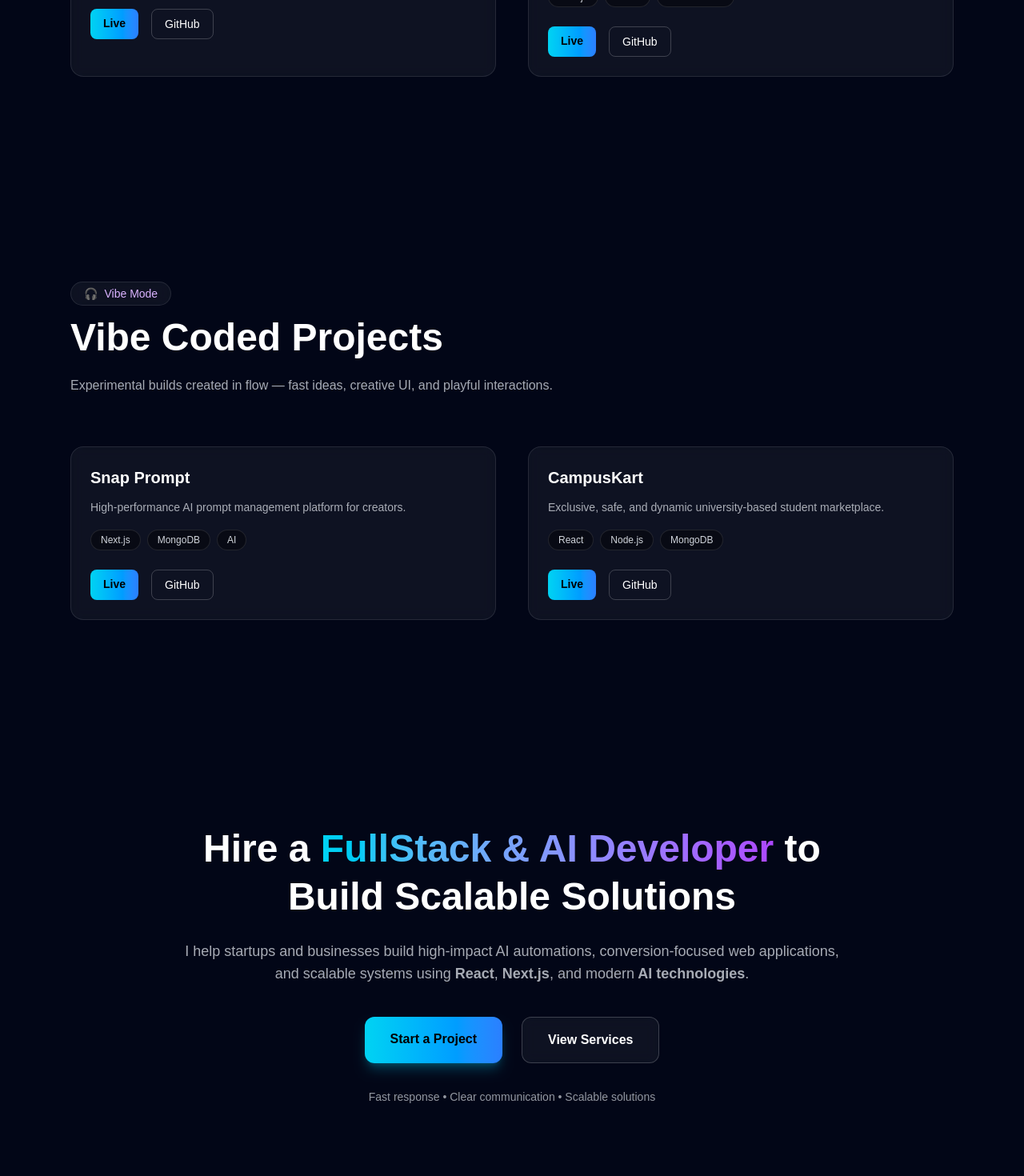
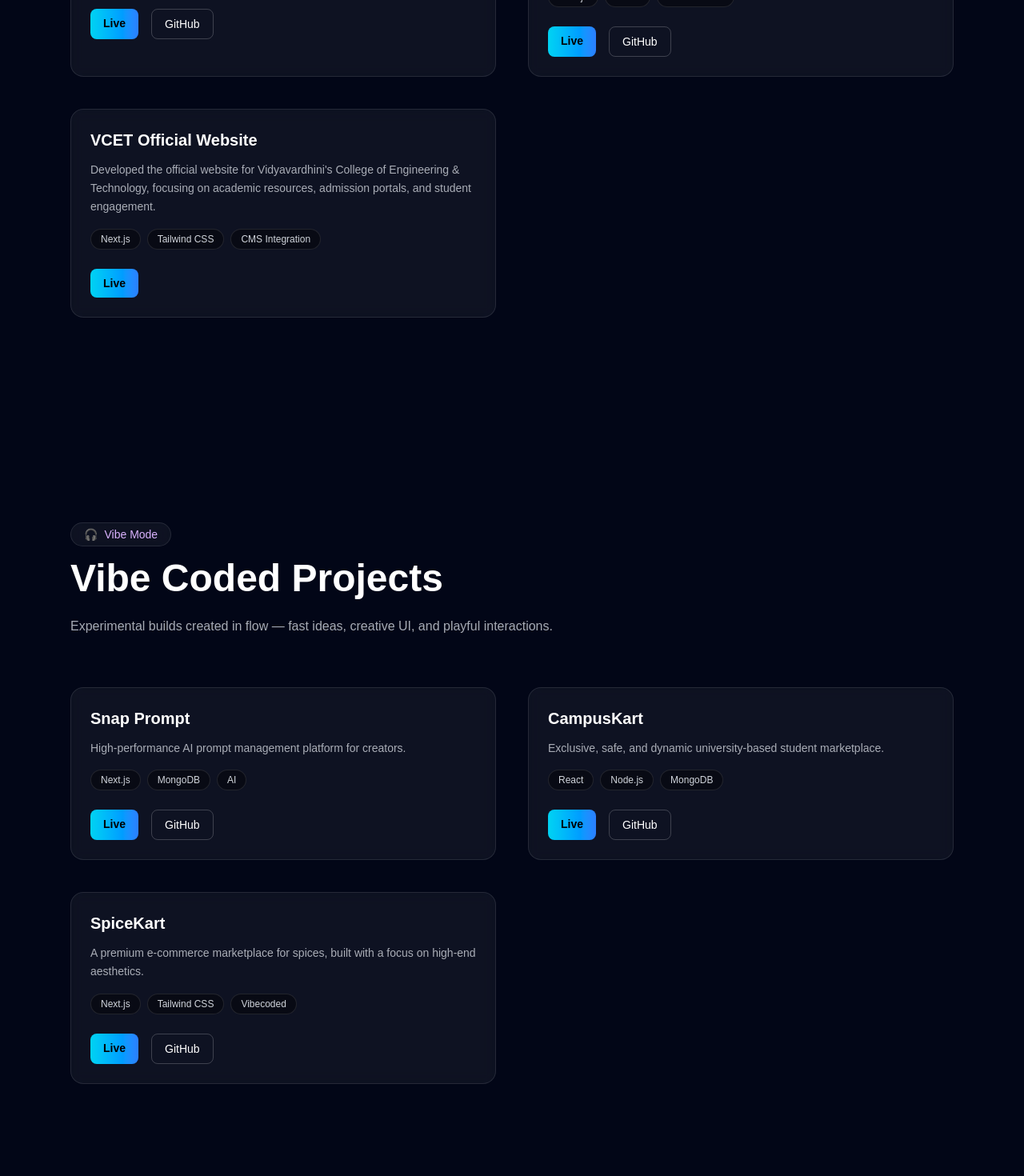
Before and after one commit to Sumitc0de/SumitXDev, a Next.js app: page / in a window 1280 px wide. Shown: the part 1220-2690 px from the top of the page at 80% size. Built offline with nearby package versions, Linux system fonts and the light colour scheme; no server answers.

Commit message:
feat: add VCET and SpiceKart projects and update featured sections

```diff
--- a/src/components/sections/FeaturedProjects.tsx
+++ b/src/components/sections/FeaturedProjects.tsx
@@ -73,7 +73,7 @@ export default function FeaturedProjects() {
 
         {/* Grid */}
         <div className="grid grid-cols-1 md:grid-cols-2 gap-10">
-          {PROJECTS.filter(p => ["skillbridge-platform", "challenger-classes"].includes(p.id)).map((project) => (
+          {PROJECTS.filter(p => ["vcet-website", "skillbridge-platform", "challenger-classes"].includes(p.id)).map((project) => (
             <ProjectCard
               key={project.id}
               title={project.title}
--- a/src/components/sections/VibeProjects.tsx
+++ b/src/components/sections/VibeProjects.tsx
@@ -70,6 +70,19 @@ export default function VibeProjects() {
                     name: "Sumit Vishwakarma",
                   },
                 },
+                {
+                  "@type": "SoftwareApplication",
+                  name: "SpiceKart",
+                  description:
+                    "A premium e-commerce marketplace for spices, built with a focus on high-end aesthetics.",
+                  applicationCategory: "WebApplication",
+                  operatingSystem: "Web",
+                  url: "https://spicekart-six.vercel.app/",
+                  author: {
+                    "@type": "Person",
+                    name: "Sumit Vishwakarma",
+                  },
+                },
               ],
             }),
           }}
@@ -94,6 +107,15 @@ export default function VibeProjects() {
             githubUrl="https://github.com/Sumitc0de/campuskart"
             vibe
           />
+
+          <ProjectCard
+            title="SpiceKart"
+            description="A premium e-commerce marketplace for spices, built with a focus on high-end aesthetics."
+            tech={["Next.js", "Tailwind CSS", "Vibecoded"]}
+            liveUrl="https://spicekart-six.vercel.app/"
+            githubUrl="https://github.com/Sumitc0de/new_project_01"
+            vibe
+          />
         </div>
       </div>
     </section>
--- a/src/constants/projects.ts
+++ b/src/constants/projects.ts
@@ -89,6 +89,25 @@ export const PROJECTS: Project[] = [
         githubUrl: "https://github.com/Sumitc0de/Writeora",
         status: "Live",
         category: "Web",
+    },
+    {
+        id: "vcet-website",
+        title: "VCET Official Website",
+        description: "Developed the official website for Vidyavardhini's College of Engineering & Technology, focusing on academic resources, admission portals, and student engagement.",
+        tech: ["Next.js", "Tailwind CSS", "CMS Integration"],
+        liveUrl: "https://vcet.edu.in/",
+        status: "Live",
+        category: "Web",
+    },
+    {
+        id: "spicekart",
+        title: "SpiceKart",
+        description: "A premium e-commerce marketplace for spices, built with a focus on high-end aesthetics, seamless user experience, and 'vibecoded' design philosophy.",
+        tech: ["Next.js", "Tailwind CSS", "Vibecoded"],
+        liveUrl: "https://spicekart-six.vercel.app/",
+        githubUrl: "https://github.com/Sumitc0de/new_project_01",
+        status: "Live",
+        category: "Web",
     }
 ];
 
```
